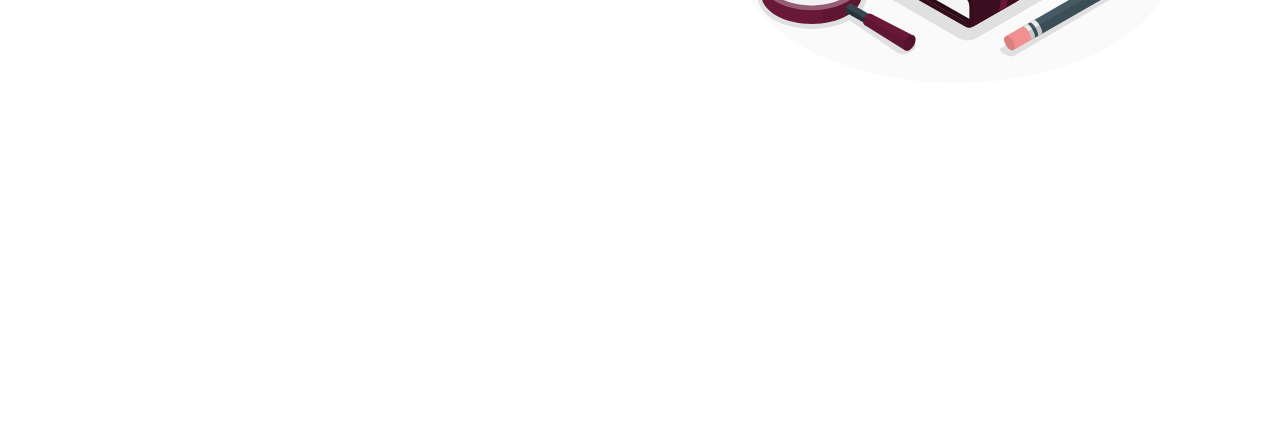
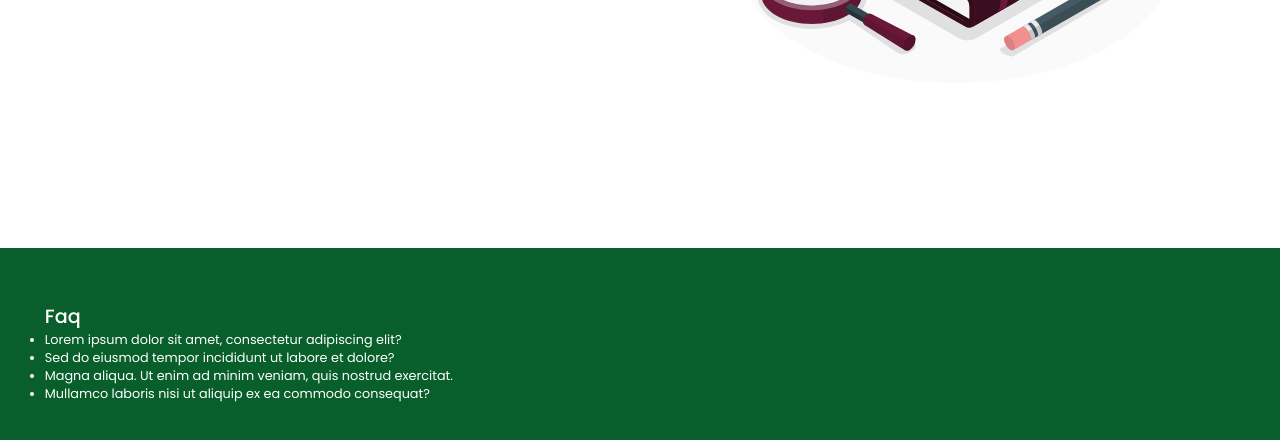
Before and after one commit to MayraLeticia/rede-cientifica, a React app: page /home in a window 1280 px wide. Shown: the part 552-992 px from the top of the page. Before the commit the page ends 800 px from the top, so only its background shows below. Built offline with nearby package versions, Linux system fonts and the light colour scheme.

Commit message:
update faq

```diff
--- a/src/constants/home.js
+++ b/src/constants/home.js
@@ -8,3 +8,23 @@ export const HomeMessages = {
   "Lorem ipsum dolor sit amet, consectetur adipiscing elit, sed do eiusmod tempor incididunt ut labore et dolore magna aliqua. Ut enim ad minim veniam, quis nostrud exercitation ullamco laboris nisi ut aliquip ex ea commodo consequat."
 
 };
+
+export const FaqMessages = [
+  {
+    question:
+      "Lorem ipsum dolor sit amet, consectetur adipiscing elit? "
+  },
+  {
+    question:
+      "Sed do eiusmod tempor incididunt ut labore et dolore?"
+  },
+  {
+    question:
+      "Magna aliqua. Ut enim ad minim veniam, quis nostrud exercitat. "
+  },
+  {
+    question:
+      "Mullamco laboris nisi ut aliquip ex ea commodo consequat? "
+  },
+
+];
--- a/src/screens/Home/index.js
+++ b/src/screens/Home/index.js
@@ -1,6 +1,6 @@
 import React from "react";
 import "./style.scss";
-import { HomeMessages } from "../../constants/home.js";
+import { HomeMessages, FaqMessages } from "../../constants/home.js";
 import { Button, Layout } from "../../components";
 import HomeImage from "../../assets/images/Home-image.svg";
 import { useNavigate } from "react-router-dom";
@@ -34,7 +34,14 @@ const Home = () => {
 
             <div className="home-footer">
                 <div className="faq">
-
+                    <label>Faq</label>
+                    <div className="faq-container">
+                        <ul>
+                            {FaqMessages?.map((item) => (
+                            <li className="card">{item?.question}</li>
+                            ))}
+                        </ul>
+                    </div>
                 </div>
                 <div className="contact">
 
--- a/src/screens/Home/style.scss
+++ b/src/screens/Home/style.scss
@@ -55,3 +55,34 @@
     }
 
 }
+
+.home-footer {
+    width: 100vw;
+    height: 26vh;
+
+    padding: 0 3.5vw;
+    display: flex;
+    justify-content: space-between;
+    align-items: center;
+
+
+    background-color: var(--color-green-400);
+    color: var(--color-white);
+
+
+    .faq {
+        padding: 2.4vh 0;
+
+        label {
+            font-size: 1.5vw;
+            font-weight: 500;
+            margin-bottom: 0.8vh;
+        }
+
+        .faq-container {
+            font-size: 1vw;
+
+        }
+
+    }
+}
```
Also changed, not shown: src/components/Input/index.js (added, +21 -0 lines), src/components/Input/style.scss (added).
